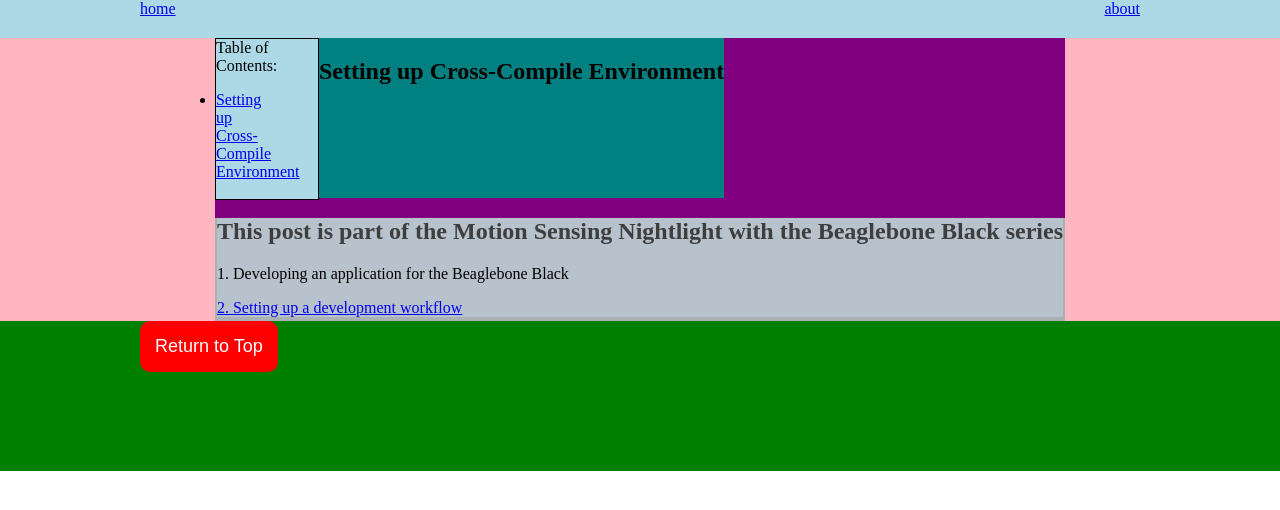
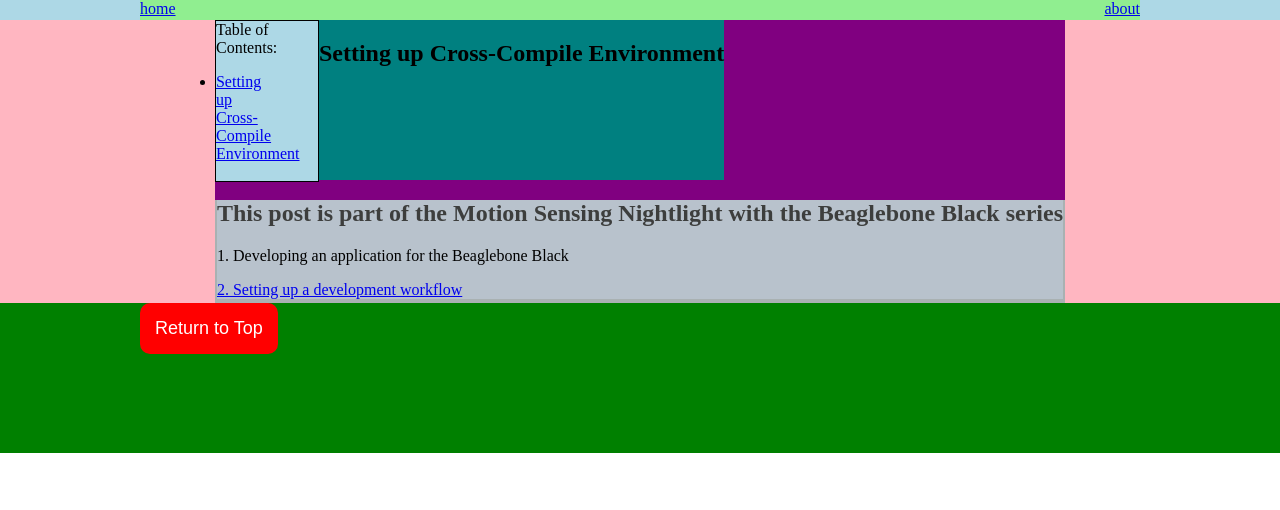
Before and after one commit to scshafe/instructional-blog, a Jekyll site: the page built from _posts/2025-4-12-series2.md, in a window 1280 px wide. Shown: the top 510 px of the page. Built offline with Jekyll 4.4.1, drawn with Linux system fonts in a browser that asks for light colours; the table of contents is made by our own code.

Commit message:
gave header buttons div a separate color

```diff
--- a/_sass/header_and_footer.scss
+++ b/_sass/header_and_footer.scss
@@ -1,15 +1,17 @@
 @import "color_palette";
 
 .site-header {
-    padding-bottom: 20px;
+    height: 20px;
     background: lightblue;
     display: block;
 };
 
 .header-buttons {
     //display: inline-block;
-    margin: auto;
+    margin: 0 auto;
     max-width: $site-max-width;
+    background: lightgreen;
+    height: 100%;
 };
 
 .about-link {
```
